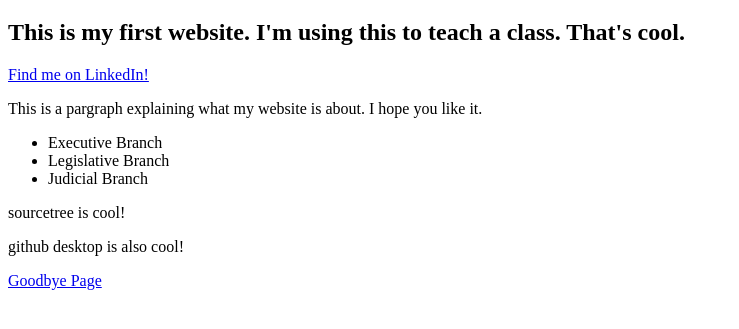
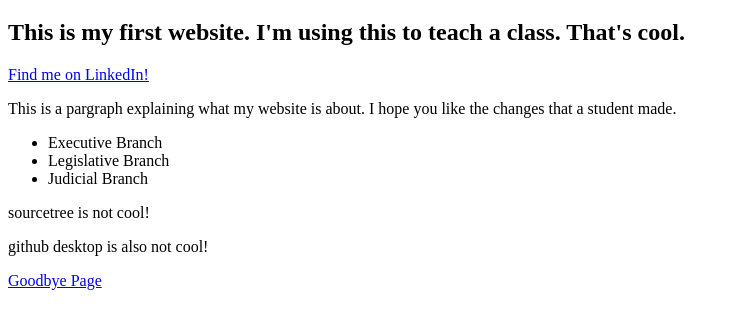
Before and after one commit to zainshahid/drew-simple-website, a plain HTML site: page index.html in a window 1280 px wide. Shown: the part 61-390 px from the top of the page, without its empty margins (0-739 px from the left). Drawn offline with Linux system fonts and the light colour scheme.

Commit message:
Update index.html

```diff
--- a/index.html
+++ b/index.html
@@ -7,7 +7,7 @@
 
 <a href="https://www.linkedin.com/in/dhrumilmehta">  Find me on LinkedIn!</a>
 
-<p> This is a pargraph explaining what my website is about. I hope you like it.</p>
+<p> This is a pargraph explaining what my website is about. I hope you like the changes that a student made.</p>
 
 <ul>
 	<li> Executive Branch </li>
@@ -15,8 +15,8 @@
 	<li> Judicial Branch </li>
 </ul>
 
-<p> sourcetree is cool! </p>
-<p> github desktop is also cool! </p>
+<p> sourcetree is not cool! </p>
+<p> github desktop is also not cool! </p>
 <a href="goodbye.html"> Goodbye Page </a>
 
 </body>
```
